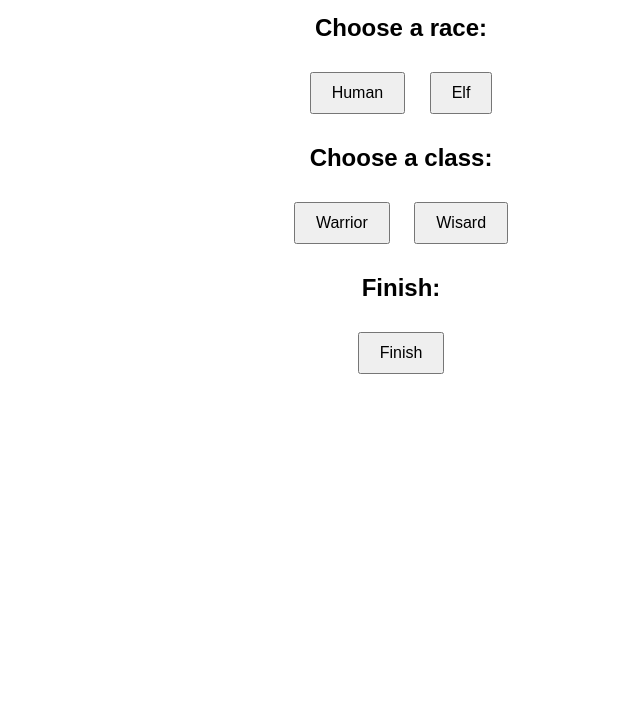
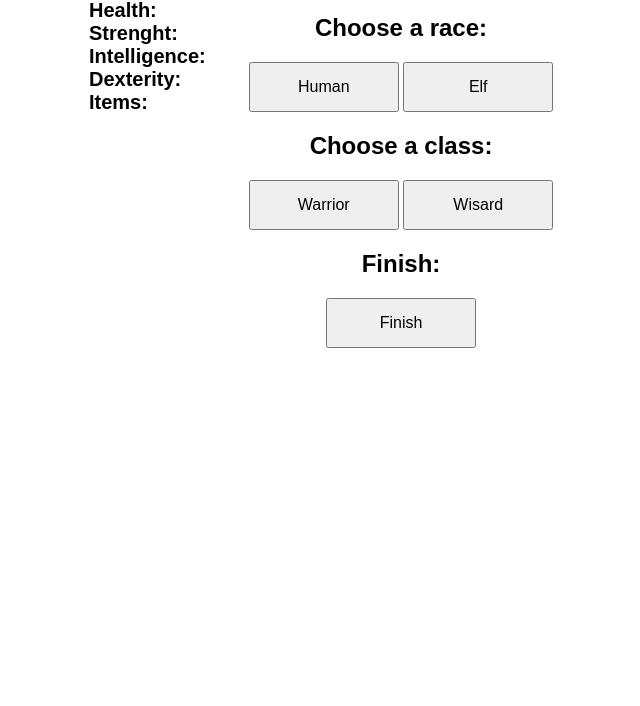
Before and after one commit to Georgi-Penev/Test-Project, a website with bundled scripts: page site.html in a window 1280 px wide. Shown: the part 94-800 px from the top of the page, without its empty margins (239-879 px from the left). Built offline with nearby package versions, Linux system fonts and the light colour scheme.

Commit message:
Stats display to the side WIP

```diff
--- a/hero.js
+++ b/hero.js
@@ -23,10 +23,17 @@ function player(race, raceId, job, jobId) {
             returnedJob[key] = returnedRace[key];
         }
     }
-    //return returnedJob
     console.log(returnedJob)
 }
+function displayStats() {
+    return `Health:
+Strenght:
+Intelligence:
+Dexterity:
+Items:`
+}
 export {
-    player
+    player,
+    displayStats
 }
-player(allRaces, "human", allJobs, "warrior")
+//player(allRaces, "human", allJobs, "warrior")
--- a/scripts.js
+++ b/scripts.js
@@ -1,6 +1,7 @@
 import * as jobs from './job.js';
 import * as races from './race.js';
 import { player } from './hero.js';
+import { displayStats } from './hero.js';
 
 const tooltip = document.getElementById("tooltip")
 const buttons = document.querySelectorAll(".hoverButton");
@@ -24,7 +25,6 @@ buttons.forEach(button => {
         const tooltipType = button.getAttribute('data-tooltip-type');
         const tooltipId = this.id;
         showTooltip(tooltipType, tooltipId);
-
 
         const rect = button.getBoundingClientRect();
         tooltip.style.left = `${rect.left + window.scrollX}px`;
@@ -79,3 +79,4 @@ document.getElementById('wisard').addEventListener('click', () => {
 document.getElementById('finish').addEventListener('click', () => {
     player(race, raceId, job, jobId)
 })
+document.getElementById('text').innerText = displayStats();
--- a/site.html
+++ b/site.html
@@ -6,17 +6,31 @@
     <meta name="viewport" content="width=device-width, initial-scale=1.0">
     <title>Test</title>
     <style>
+        /*move these to a css file*/
         body {
             font-family: Arial, sans-serif;
             text-align: center;
             margin-top: 50px;
         }
 
+        h3 {
+            text-align: left;
+            padding-left: 25%;
+            position: absolute;
+            font-size: 20px;
+        }
+
         button {
-            margin: 10px;
-            padding: 10px 20px;
+
+            padding: 0;
             font-size: 16px;
             cursor: pointer;
+            width: 150px;
+            height: 50px;
+            text-align: center;
+
+            align-items: center;
+            justify-content: center;
         }
 
         .tooltip {
@@ -34,9 +48,18 @@
 </head>
 
 <body>
+
+    <h3>Current Stats
+        <div id="text">
+
+        </div>
+    </h3>
+
+
     <h1>Test</h1>
 
     <div id="tooltip" class="tooltip"></div>
+
 
     <div id="group1">
         <h2>Choose a race:</h2>
```
